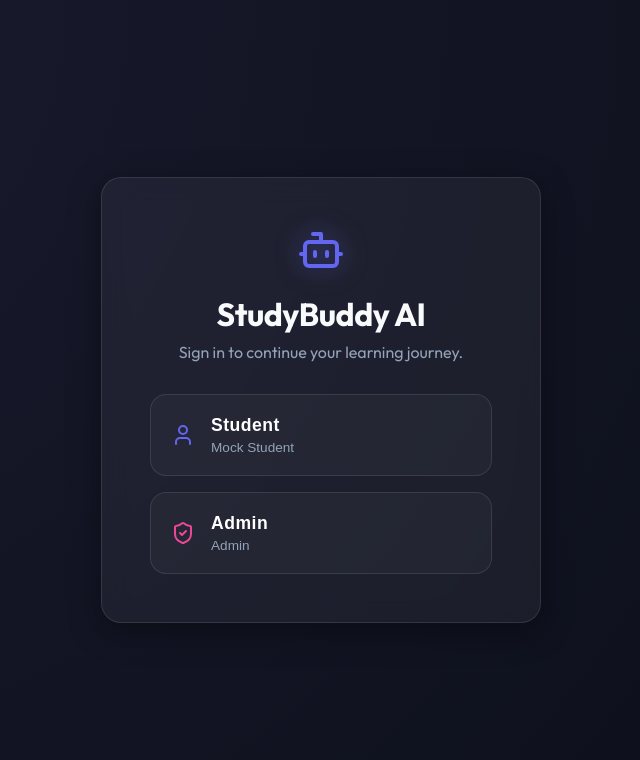
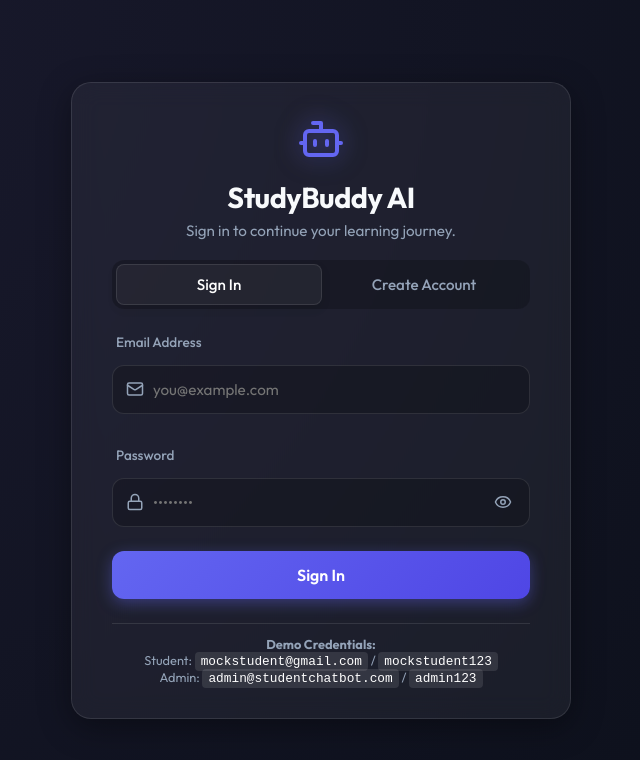
Before and after one commit to Nishank-Kansara/StudyChatbot, a React (Vite) app: page / in a window 1280 px wide. Shown: the top 760 px of the page, without its empty margins (319-959 px from the left). Built offline with nearby package versions, Linux system fonts and the light colour scheme.

Commit message:
Few Login Screen Changes

```diff
--- a/src/App.jsx
+++ b/src/App.jsx
@@ -12,7 +12,7 @@ const mockAdmin = {
   "_id": "681cf2d8a123456789abcd01",
   "name": "Admin",
   "email": "admin@studentchatbot.com",
-  "password": "$2a$10$hashedPassword",
+  "password": "admin123",
   "classLevel": null,
   "role": "ADMIN",
   "createdAt": "2026-05-08T21:45:00"
@@ -21,8 +21,8 @@ const mockAdmin = {
 const mockStudent = {
   "_id": "681cf2d8a123456789abcd02",
   "name": "Mock Student",
-  "email": "nishank@gmail.com",
-  "password": "$2a$10$hashedPassword",
+  "email": "mockstudent@gmail.com",
+  "password": "mockstudent123",
   "classLevel": "10",
   "role": "STUDENT",
   "createdAt": "2026-05-08T21:50:00"
--- a/src/components/Auth/LoginScreen.css
+++ b/src/components/Auth/LoginScreen.css
@@ -2,137 +2,240 @@
   width: 100vw;
   height: 100vh;
   height: 100dvh;
-  display: flex;
-  justify-content: center;
-  align-items: center;
-  background: var(--bg-color);
-  background-image: var(--bg-gradient);
   position: absolute;
   top: 0;
   left: 0;
   z-index: 100;
+  overflow: hidden;
+  background: var(--bg-color);
+  background-image: var(--bg-gradient);
+}
+
+.login-container-inner {
+  display: flex;
+  justify-content: center;
+  align-items: center;
+  height: 100%;
   padding: 24px;
 }
 
 .login-card {
-  padding: 48px;
   width: 100%;
-  max-width: 440px;
+  max-width: 500px; /* Made wider */
+  max-height: 100%;
+  padding: 32px 40px;
   display: flex;
   flex-direction: column;
-  gap: 32px;
-  animation: fadeIn 0.5s ease-out forwards;
+  gap: 20px;
+  animation: fadeIn 0.4s ease-out forwards;
 }
 
 .login-header {
   text-align: center;
+  flex-shrink: 0;
 }
 
 .login-brand-icon {
   color: var(--primary-color);
   filter: drop-shadow(0 0 12px var(--primary-glow));
-  margin-bottom: 16px;
+  margin-bottom: 12px;
 }
 
 .login-header h1 {
-  margin-bottom: 8px;
-  font-size: 2rem;
+  margin-bottom: 6px;
+  font-size: 1.8rem;
 }
 
 .login-header p {
   color: var(--text-muted);
-  font-size: 1rem;
+  font-size: 0.95rem;
 }
 
-.login-options {
+.login-tabs {
+  display: flex;
+  background: rgba(0, 0, 0, 0.2);
+  border-radius: 12px;
+  padding: 4px;
+  margin-bottom: 4px;
+  flex-shrink: 0;
+}
+
+.tab-btn {
+  flex: 1;
+  background: transparent;
+  border: none;
+  color: var(--text-muted);
+  padding: 10px;
+  border-radius: 8px;
+  font-family: inherit;
+  font-size: 0.95rem;
+  font-weight: 500;
+  cursor: pointer;
+  transition: all 0.3s ease;
+}
+
+.tab-btn.active {
+  background: var(--glass-bg);
+  color: white;
+  box-shadow: 0 4px 10px rgba(0,0,0,0.1);
+  border: 1px solid var(--glass-border);
+}
+
+.login-form {
   display: flex;
   flex-direction: column;
   gap: 16px;
+  flex-shrink: 1;
+  min-height: 0;
 }
 
-.login-btn {
-  background: rgba(255, 255, 255, 0.03);
+.form-scroll-area {
+  display: flex;
+  flex-direction: column;
+  gap: 16px;
+  overflow-y: auto;
+  flex-shrink: 1;
+  min-height: 0;
+  padding-right: 8px;
+  margin-right: -8px;
+}
+
+.form-scroll-area::-webkit-scrollbar {
+  width: 4px;
+}
+.form-scroll-area::-webkit-scrollbar-thumb {
+  background: rgba(255,255,255,0.1);
+  border-radius: 4px;
+}
+
+.form-group {
+  display: flex;
+  flex-direction: column;
+  gap: 6px;
+}
+
+.form-group label {
+  font-size: 0.85rem;
+  color: var(--text-muted);
+  font-weight: 500;
+  margin-left: 4px;
+}
+
+.input-with-icon {
+  position: relative;
+  display: flex;
+  align-items: center;
+}
+
+.input-with-icon .left-icon {
+  position: absolute;
+  left: 14px;
+  color: var(--text-muted);
+}
+
+.input-with-icon input {
+  width: 100%;
+  background: rgba(0, 0, 0, 0.2);
   border: 1px solid var(--glass-border);
-  border-radius: 16px;
-  padding: 20px;
+  border-radius: 12px;
+  padding: 14px 44px 14px 40px; /* added right padding for eye icon */
   color: white;
+  font-family: inherit;
+  font-size: 0.95rem;
+  transition: all 0.3s ease;
+}
+
+.input-with-icon input:focus {
+  outline: none;
+  border-color: var(--primary-color);
+  background: rgba(255, 255, 255, 0.05);
+  box-shadow: 0 0 0 2px rgba(99, 102, 241, 0.2);
+}
+
+.toggle-password-btn {
+  position: absolute;
+  right: 14px;
+  background: transparent;
+  border: none;
+  color: var(--text-muted);
+  display: flex;
+  align-items: center;
+  justify-content: center;
+  cursor: pointer;
+  padding: 4px;
+  transition: color 0.2s ease;
+}
+
+.toggle-password-btn:hover {
+  color: white;
+}
+
+.select-modern.full-width {
+  width: 100%;
+  padding: 14px;
+  background: rgba(0, 0, 0, 0.2);
+  border: 1px solid var(--glass-border);
+  border-radius: 12px;
+}
+
+.submit-btn {
+  background: linear-gradient(135deg, var(--primary-color), #4f46e5);
+  color: white;
+  border: none;
+  padding: 14px;
+  border-radius: 12px;
+  font-family: inherit;
+  font-size: 1rem;
+  font-weight: 600;
   cursor: pointer;
   transition: all 0.3s ease;
-  position: relative;
-  overflow: hidden;
+  margin-top: 8px;
+  box-shadow: 0 4px 15px rgba(99, 102, 241, 0.4);
 }
 
-.login-btn::before {
-  content: '';
-  position: absolute;
-  top: 0;
-  left: 0;
-  width: 100%;
-  height: 100%;
-  background: linear-gradient(90deg, transparent, rgba(255, 255, 255, 0.05), transparent);
-  transform: translateX(-100%);
-  transition: transform 0.5s ease;
+.submit-btn:hover {
+  transform: translateY(-2px);
+  box-shadow: 0 6px 20px rgba(99, 102, 241, 0.6);
+  background: linear-gradient(135deg, #818cf8, var(--primary-color));
 }
 
-.login-btn:hover::before {
-  transform: translateX(100%);
-}
-
-.login-btn:hover {
-  transform: translateY(-2px);
-  background: rgba(255, 255, 255, 0.08);
-  box-shadow: 0 8px 20px rgba(0,0,0,0.2);
-}
-
-.login-btn:active {
+.submit-btn:active {
   transform: translateY(1px);
 }
 
-.student-btn:hover {
-  border-color: rgba(99, 102, 241, 0.5);
-  box-shadow: 0 8px 25px var(--primary-glow);
+.auth-error {
+  background: rgba(239, 68, 68, 0.1);
+  border: 1px solid rgba(239, 68, 68, 0.3);
+  color: #ef4444;
+  padding: 10px 14px;
+  border-radius: 8px;
+  display: flex;
+  align-items: center;
+  gap: 8px;
+  font-size: 0.9rem;
 }
 
-.admin-btn:hover {
-  border-color: rgba(236, 72, 153, 0.5);
-  box-shadow: 0 8px 25px var(--secondary-glow);
+.demo-credentials {
+  margin-top: 4px;
+  padding-top: 12px;
+  border-top: 1px solid var(--glass-border);
+  font-size: 0.8rem;
+  color: var(--text-muted);
+  text-align: center;
+  flex-shrink: 0;
 }
 
-.login-btn-content {
-  display: flex;
-  align-items: center;
-  gap: 16px;
-  text-align: left;
-}
-
-.student-btn svg {
-  color: var(--primary-color);
-}
-
-.admin-btn svg {
-  color: var(--secondary-color);
-}
-
-.login-btn-text {
-  display: flex;
-  flex-direction: column;
-  gap: 4px;
-}
-
-.login-role {
-  font-weight: 700;
-  font-size: 1.1rem;
-  letter-spacing: 0.5px;
-}
-
-.login-name {
-  color: var(--text-muted);
-  font-size: 0.85rem;
+.demo-credentials span {
+  color: white;
+  background: rgba(255, 255, 255, 0.1);
+  padding: 2px 6px;
+  border-radius: 4px;
+  font-family: monospace;
 }
 
 @media (max-width: 480px) {
   .login-card {
-    padding: 32px 24px;
+    padding: 32px 20px;
   }
 }
 
--- a/src/components/Auth/LoginScreen.jsx
+++ b/src/components/Auth/LoginScreen.jsx
@@ -1,43 +1,159 @@
-import React from 'react';
-import { Bot, User, ShieldCheck } from 'lucide-react';
+import React, { useState } from 'react';
+import { Bot, Mail, Lock, User as UserIcon, AlertCircle, Eye, EyeOff } from 'lucide-react';
 import './LoginScreen.css';
 
 const LoginScreen = ({ onLogin, mockStudent, mockAdmin }) => {
+  const [isLogin, setIsLogin] = useState(true);
+  const [email, setEmail] = useState('');
+  const [password, setPassword] = useState('');
+  const [showPassword, setShowPassword] = useState(false);
+  const [name, setName] = useState('');
+  const [role, setRole] = useState('STUDENT');
+  const [error, setError] = useState('');
+
+  const handleSubmit = (e) => {
+    e.preventDefault();
+    setError('');
+
+    if (isLogin) {
+      // Simulated Auth Check
+      if (email === mockStudent.email && password === mockStudent.password) {
+        onLogin(mockStudent);
+      } else if (email === mockAdmin.email && password === mockAdmin.password) {
+        onLogin(mockAdmin);
+      } else {
+        setError('Invalid email or password');
+      }
+    } else {
+      // Simulated Signup
+      if (!name || !email || !password) {
+        setError('Please fill in all fields');
+        return;
+      }
+      // Create a mock user object for the demo
+      const newUser = {
+        _id: 'new_user_' + Date.now(),
+        name,
+        email,
+        password,
+        role,
+        classLevel: role === 'STUDENT' ? '10' : null,
+        createdAt: new Date().toISOString()
+      };
+      onLogin(newUser);
+    }
+  };
+
   return (
     <div className="login-container">
-      <div className="login-card glass-panel">
-        <div className="login-header">
+      <div className="login-container-inner">
+        <div className="login-card glass-panel">
+          <div className="login-header">
           <Bot className="login-brand-icon" size={48} />
           <h1>StudyBuddy AI</h1>
-          <p>Sign in to continue your learning journey.</p>
+          <p>{isLogin ? 'Sign in to continue your learning journey.' : 'Create an account to start learning.'}</p>
         </div>
 
-        <div className="login-options">
+        <div className="login-tabs">
           <button
-            className="login-btn student-btn"
-            onClick={() => onLogin(mockStudent)}
+            className={`tab-btn ${isLogin ? 'active' : ''}`}
+            onClick={() => { setIsLogin(true); setError(''); }}
+            type="button"
           >
-            <div className="login-btn-content">
-              <User size={24} />
-              <div className="login-btn-text">
-                <span className="login-role">Student</span>
-                <span className="login-name">{mockStudent.name}</span>
+            Sign In
+          </button>
+          <button
+            className={`tab-btn ${!isLogin ? 'active' : ''}`}
+            onClick={() => { setIsLogin(false); setError(''); }}
+            type="button"
+          >
+            Create Account
+          </button>
+        </div>
+
+        <form className="login-form" onSubmit={handleSubmit}>
+          <div className="form-scroll-area">
+            {error && (
+              <div className="auth-error">
+                <AlertCircle size={16} />
+                <span>{error}</span>
+              </div>
+            )}
+
+            {!isLogin && (
+              <div className="form-group">
+                <label>Full Name</label>
+                <div className="input-with-icon">
+                  <UserIcon size={18} className="left-icon" />
+                  <input
+                    type="text"
+                    placeholder="John Doe"
+                    value={name}
+                    onChange={(e) => setName(e.target.value)}
+                  />
+                </div>
+              </div>
+            )}
+
+            <div className="form-group">
+              <label>Email Address</label>
+              <div className="input-with-icon">
+                <Mail size={18} className="left-icon" />
+                <input
+                  type="email"
+                  placeholder="you@example.com"
+                  value={email}
+                  onChange={(e) => setEmail(e.target.value)}
+                />
               </div>
             </div>
-          </button>
 
-          <button
-            className="login-btn admin-btn"
-            onClick={() => onLogin(mockAdmin)}
-          >
-            <div className="login-btn-content">
-              <ShieldCheck size={24} />
-              <div className="login-btn-text">
-                <span className="login-role">Admin</span>
-                <span className="login-name">{mockAdmin.name}</span>
+            <div className="form-group">
+              <label>Password</label>
+              <div className="input-with-icon">
+                <Lock size={18} className="left-icon" />
+                <input
+                  type={showPassword ? "text" : "password"}
+                  placeholder="••••••••"
+                  value={password}
+                  onChange={(e) => setPassword(e.target.value)}
+                />
+                <button
+                  type="button"
+                  className="toggle-password-btn"
+                  onClick={() => setShowPassword(!showPassword)}
+                  aria-label={showPassword ? "Hide password" : "Show password"}
+                >
+                  {showPassword ? <EyeOff size={18} /> : <Eye size={18} />}
+                </button>
               </div>
             </div>
+
+            {!isLogin && (
+              <div className="form-group">
+                <label>I am a...</label>
+                <select
+                  className="select-modern full-width"
+                  value={role}
+                  onChange={(e) => setRole(e.target.value)}
+                >
+                  <option value="STUDENT">Student</option>
+                  <option value="ADMIN">Administrator</option>
+                </select>
+              </div>
+            )}
+          </div>
+
+          <button type="submit" className="submit-btn">
+            {isLogin ? 'Sign In' : 'Create Account'}
           </button>
+        </form>
+
+        <div className="demo-credentials">
+          <p><strong>Demo Credentials:</strong></p>
+          <p>Student: <span>{mockStudent.email}</span> / <span>{mockStudent.password}</span></p>
+          <p>Admin: <span>{mockAdmin.email}</span> / <span>{mockAdmin.password}</span></p>
+        </div>
         </div>
       </div>
     </div>
```
Also changed, not shown: src/components/Chat/ChatInterface.css (+51 -8 lines), src/components/Chat/ChatInterface.jsx (+14 -10 lines).
